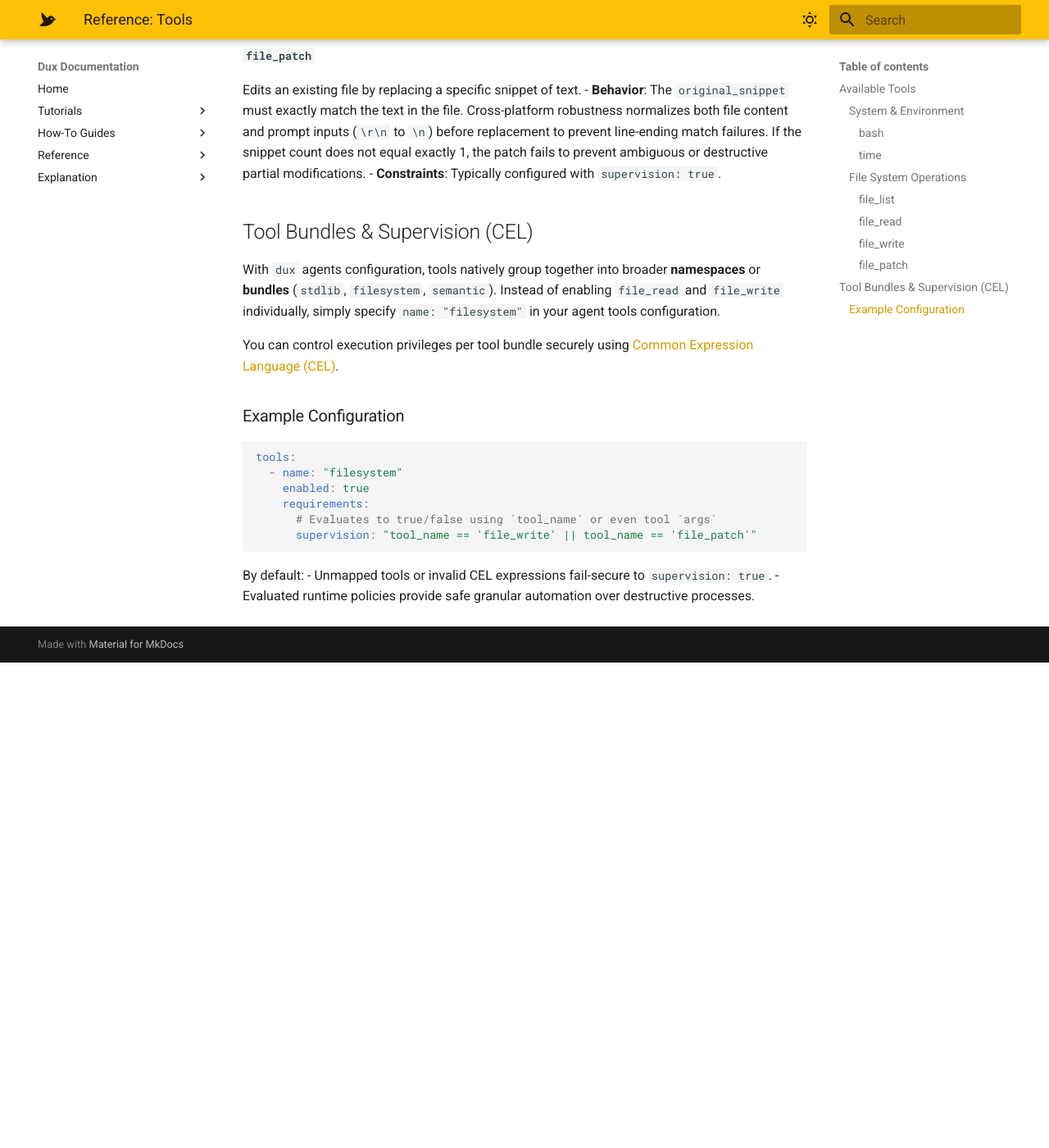
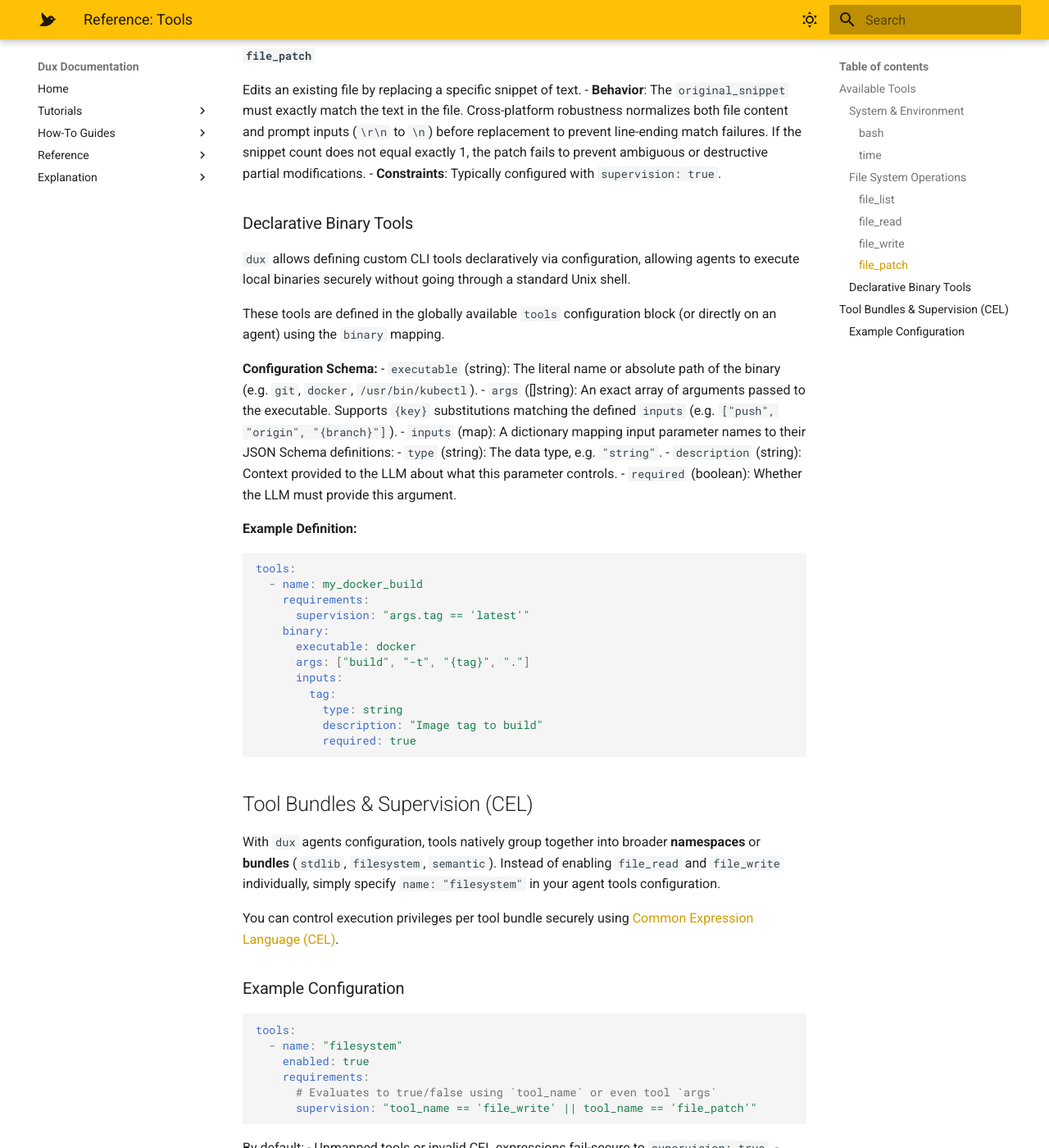
Before and after one commit to andrewhowdencom/dux, an MkDocs documentation site: the page built from docs/reference/tools.md, in a window 1280 px wide and 1400 px high, scrolled down 1037 px. Shown: the whole window at 82% size. Built offline with MkDocs 1.6.1 and Material for MkDocs 9.7.7, drawn with Linux system fonts in a browser that asks for light colours; before the commit the page ends 1845 px from its top, so only the background shows below that.

Commit message:
docs: add declarative binary tools documentation

````diff
--- a/docs/reference/tools.md
+++ b/docs/reference/tools.md
@@ -36,6 +36,36 @@
 - **Behavior**: The `original_snippet` must exactly match the text in the file. Cross-platform robustness normalizes both file content and prompt inputs (`\r\n` to `\n`) before replacement to prevent line-ending match failures. If the snippet count does not equal exactly 1, the patch fails to prevent ambiguous or destructive partial modifications.
 - **Constraints**: Typically configured with `supervision: true`.
 
+### Declarative Binary Tools
+
+`dux` allows defining custom CLI tools declaratively via configuration, allowing agents to execute local binaries securely without going through a standard Unix shell.
+
+These tools are defined in the globally available `tools` configuration block (or directly on an agent) using the `binary` mapping.
+
+**Configuration Schema:**
+- `executable` (string): The literal name or absolute path of the binary (e.g. `git`, `docker`, `/usr/bin/kubectl`).
+- `args` ([]string): An exact array of arguments passed to the executable. Supports `{key}` substitutions matching the defined `inputs` (e.g. `["push", "origin", "{branch}"]`).
+- `inputs` (map): A dictionary mapping input parameter names to their JSON Schema definitions:
+  - `type` (string): The data type, e.g. `"string"`.
+  - `description` (string): Context provided to the LLM about what this parameter controls.
+  - `required` (boolean): Whether the LLM must provide this argument.
+
+**Example Definition:**
+```yaml
+tools:
+  - name: my_docker_build
+    requirements:
+      supervision: "args.tag == 'latest'"
+    binary:
+      executable: docker
+      args: ["build", "-t", "{tag}", "."]
+      inputs:
+        tag:
+          type: string
+          description: "Image tag to build"
+          required: true
+```
+
 ## Tool Bundles & Supervision (CEL)
 
 With `dux` agents configuration, tools natively group together into broader **namespaces** or **bundles** (`stdlib`, `filesystem`, `semantic`). Instead of enabling `file_read` and `file_write` individually, simply specify `name: "filesystem"` in your agent tools configuration.
````
Also changed, not shown: docs/explanation/declarative-execution.md (added, +40 -0 lines), docs/how-to/group-tools.md (added, +47 -0 lines), docs/tutorials/declarative-tools.md (added, +92 -0 lines).
